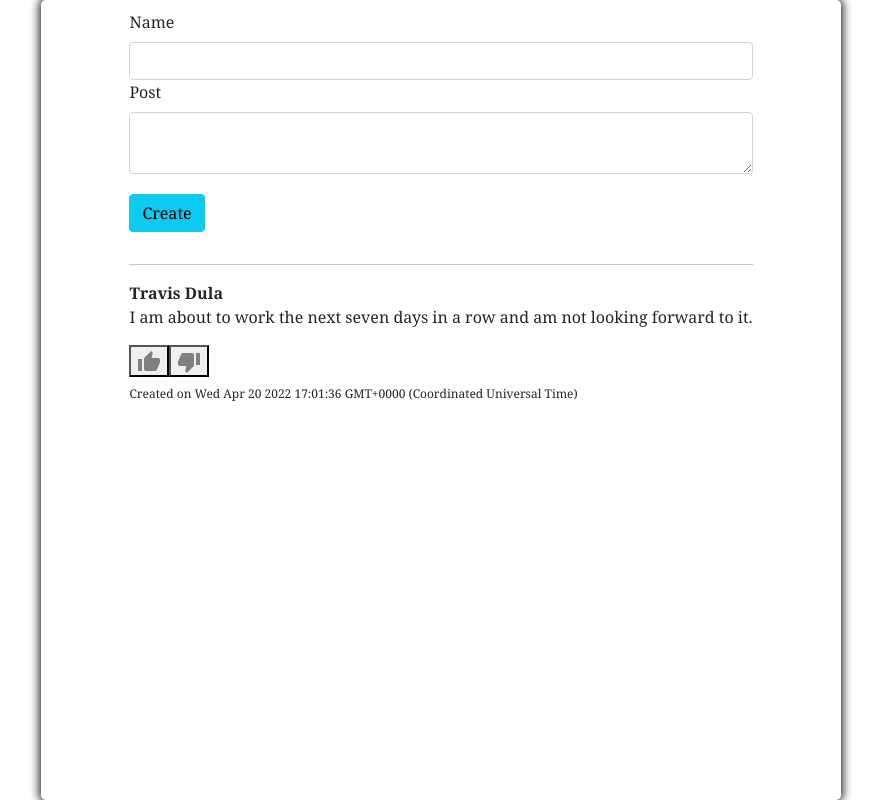
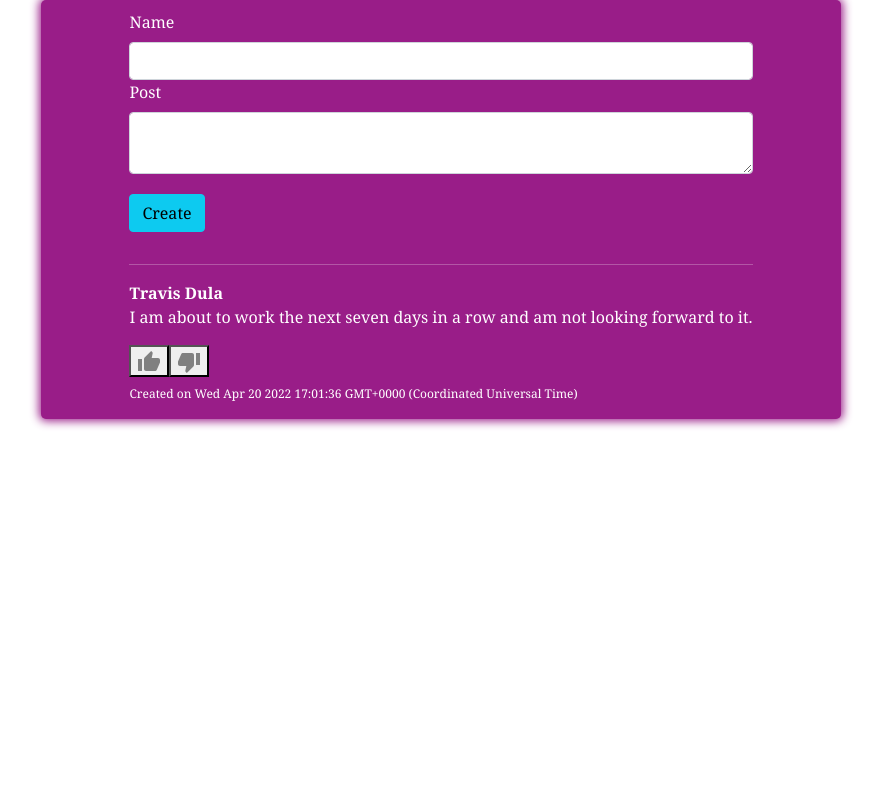
Before and after one commit to WTDula/SocialFeed, a React (Create React App) app: page / in a window 1280 px wide. Shown: the whole page, without its empty margins (199-1080 px from the left). Built offline with nearby package versions, Linux system fonts and the light colour scheme.

Commit message:
added color to background, changed font color, made sure container extends to 100% of height no matter how many posts included

```diff
--- a/src/App.css
+++ b/src/App.css
@@ -9,7 +9,7 @@ body {
     display: flex;
     justify-content: center;
     width: 100vw;
-    height: 100vh;
+    height: 100%;
     background-color: rgb(55, 53, 53);
 }
 
@@ -28,8 +28,9 @@ h5{
 #root{
     width: 800px;
     max-width: 80%;
-    background-color: white;
+    background-color: rgb(153, 29, 136);
     padding: 10px;
     border-radius: 5px;
-    box-shadow: 0 0 10px 2px;
+    box-shadow: 0 0 10px 2px rgb(153, 29, 136);
+    color: white;
 }
```
